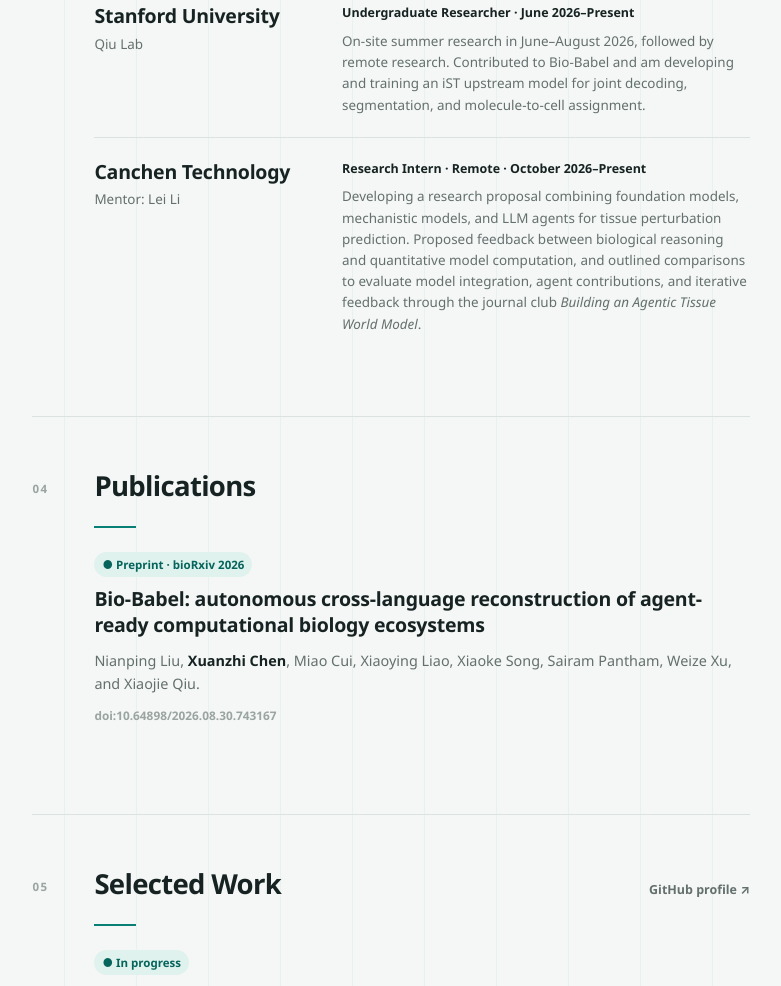
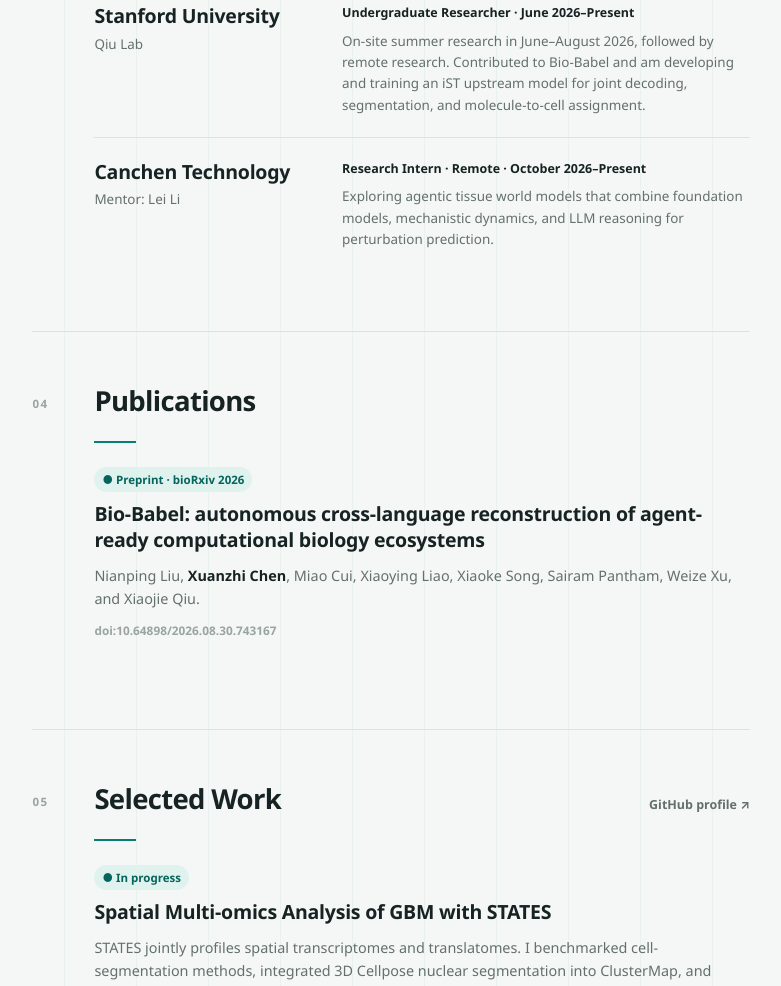
Before and after one commit to xuanzchen/xuanzchen.github.io, a plain HTML site: page index.html in a window 1280 px wide. Shown: the part 984-1970 px from the top of the page, without its empty margins (440-1221 px from the left). Drawn offline with Linux system fonts and the light colour scheme; some icons are missing.

Commit message:
Shorten Canchen research experience summary

```diff
--- a/index.html
+++ b/index.html
@@ -183,11 +183,8 @@
                 <div>
                   <p class="experience-role">Research Intern &middot; Remote &middot; October 2026&ndash;Present</p>
                   <p class="experience-summary">
-                    Developing a research proposal combining foundation models, mechanistic
-                    models, and LLM agents for tissue perturbation prediction. Proposed feedback
-                    between biological reasoning and quantitative model computation, and outlined
-                    comparisons to evaluate model integration, agent contributions, and iterative
-                    feedback through the journal club <em>Building an Agentic Tissue World Model</em>.
+                    Exploring agentic tissue world models that combine foundation models,
+                    mechanistic dynamics, and LLM reasoning for perturbation prediction.
                   </p>
                 </div>
               </li>
```
